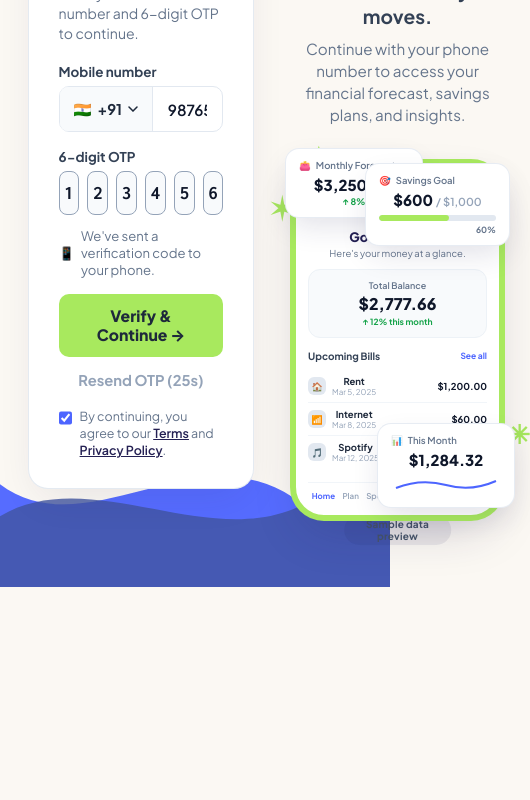
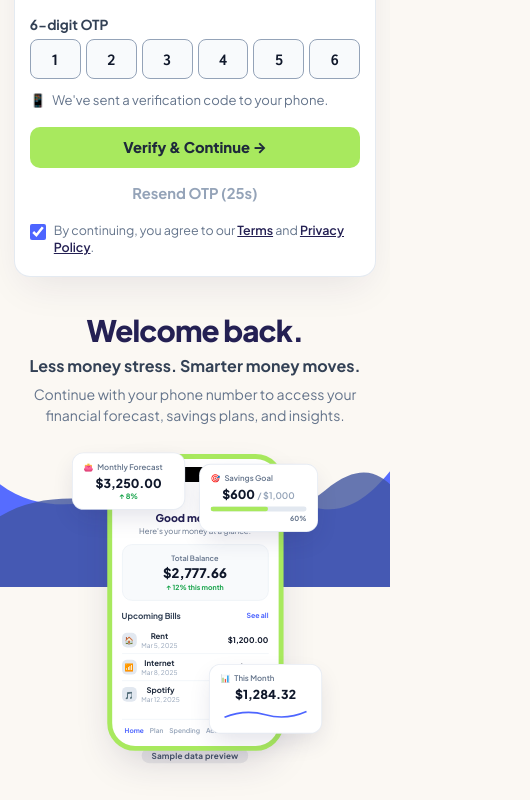
Before and after one commit to sunidhiv018/hack-a-night-project, a website: page frontend/login.html in a window 390 px wide. Shown: the part 257-1057 px from the top of the page, 530 px wide, since content can reach past the window. Before the commit the page ends 844 px from the top, so only its background shows below. Drawn offline with Linux system fonts and the light colour scheme.

Commit message:
Make login page responsive across mobile, tablet, and desktop viewports

```diff
--- a/frontend/login.html
+++ b/frontend/login.html
@@ -36,11 +36,17 @@
       padding: 0;
     }
 
+    html {
+      overflow-x: hidden;
+      width: 100%;
+    }
+
     body {
       font-family: 'Plus Jakarta Sans', -apple-system, BlinkMacSystemFont, "Segoe UI", Roboto, sans-serif;
       background-color: var(--cream-bg);
       color: var(--text-dark);
       min-height: 100vh;
+      width: 100%;
       overflow-x: hidden;
       display: flex;
       flex-direction: column;
@@ -53,11 +59,13 @@
       top: 0;
       z-index: 100;
       background-color: var(--navy);
-      padding: 0.6rem 1.75rem;
+      padding: 0.65rem 1.75rem;
       display: flex;
       align-items: center;
       justify-content: space-between;
       box-shadow: 0 4px 20px rgba(0,0,0,0.1);
+      width: 100%;
+      box-sizing: border-box;
     }
 
     .navbar-brand {
@@ -161,6 +169,7 @@
       display: inline-flex;
       align-items: center;
       justify-content: center;
+      white-space: nowrap;
     }
 
     .btn-back-home:hover {
@@ -175,17 +184,18 @@
       display: flex;
       align-items: center;
       justify-content: center;
-      padding: 1.25rem 1.75rem 2.25rem;
-      max-width: 1180px;
+      padding: 2rem 1.5rem 3rem;
+      max-width: 1200px;
       margin: 0 auto;
       width: 100%;
       z-index: 10;
+      box-sizing: border-box;
     }
 
     .login-grid {
       display: grid;
-      grid-template-columns: 1.1fr 0.9fr;
-      gap: 2.25rem;
+      grid-template-columns: 1.15fr 0.85fr;
+      gap: 3rem;
       align-items: center;
       width: 100%;
     }
@@ -195,19 +205,20 @@
       display: flex;
       flex-direction: column;
       position: relative;
+      width: 100%;
     }
 
     .hero-title {
-      font-size: 2.85rem;
+      font-size: clamp(2rem, 3.8vw, 2.85rem);
       font-weight: 800;
       color: var(--navy);
-      line-height: 1.12;
+      line-height: 1.15;
       letter-spacing: -0.03em;
-      margin-bottom: 0.35rem;
+      margin-bottom: 0.5rem;
     }
 
     .hero-subtitle {
-      font-size: 1.2rem;
+      font-size: clamp(1.05rem, 1.8vw, 1.25rem);
       font-weight: 700;
       color: #334155;
       margin-bottom: 0.5rem;
@@ -217,9 +228,9 @@
     .hero-desc {
       font-size: 0.95rem;
       color: var(--text-muted);
-      line-height: 1.45;
-      max-width: 440px;
-      margin-bottom: 1.5rem;
+      line-height: 1.5;
+      max-width: 460px;
+      margin-bottom: 1.75rem;
     }
 
     /* Mockup Showcase */
@@ -232,6 +243,7 @@
       display: flex;
       align-items: center;
       justify-content: center;
+      overflow: visible;
     }
 
     /* Phone Shell */
@@ -244,6 +256,7 @@
       padding: 10px 12px 14px;
       position: relative;
       z-index: 5;
+      flex-shrink: 0;
     }
 
     .phone-notch {
@@ -380,6 +393,7 @@
       border: 1px solid rgba(226, 232, 240, 0.8);
       z-index: 6;
       animation: floatSlow 4s ease-in-out infinite alternate;
+      box-sizing: border-box;
     }
 
     @keyframes floatSlow {
@@ -389,21 +403,21 @@
 
     .card-top-left {
       top: 5px;
-      left: -5px;
+      left: 0;
       width: 138px;
       animation-delay: 0s;
     }
 
     .card-top-right {
       top: 20px;
-      right: -5px;
+      right: 0;
       width: 145px;
       animation-delay: 1.2s;
     }
 
     .card-bottom-right {
       bottom: 15px;
-      right: -10px;
+      right: -5px;
       width: 138px;
       animation-delay: 2.4s;
     }
@@ -458,6 +472,7 @@
       padding: 3px 12px;
       border-radius: 99px;
       letter-spacing: 0.02em;
+      white-space: nowrap;
     }
 
     /* Decorative Sparkles */
@@ -473,12 +488,13 @@
     .login-card {
       background: #ffffff;
       border-radius: 20px;
-      padding: 1.85rem 1.85rem;
+      padding: 2rem 2rem;
       box-shadow: 0 15px 40px -10px rgba(36, 32, 83, 0.1);
       border: 1px solid rgba(226, 232, 240, 0.9);
       width: 100%;
-      max-width: 410px;
+      max-width: 440px;
       margin-left: auto;
+      box-sizing: border-box;
     }
 
     .login-card-title {
@@ -486,34 +502,34 @@
       font-weight: 800;
       color: var(--navy);
       letter-spacing: -0.02em;
-      margin-bottom: 0.25rem;
+      margin-bottom: 0.35rem;
     }
 
     .login-card-sub {
-      font-size: 0.88rem;
+      font-size: 0.9rem;
       color: var(--text-muted);
-      margin-bottom: 1.25rem;
-      line-height: 1.4;
+      margin-bottom: 1.35rem;
+      line-height: 1.45;
     }
 
     /* Form Elements */
     .form-group {
-      margin-bottom: 1rem;
+      margin-bottom: 1.15rem;
     }
 
     .form-label {
       display: block;
-      font-size: 0.84rem;
+      font-size: 0.86rem;
       font-weight: 700;
       color: #334155;
-      margin-bottom: 0.35rem;
+      margin-bottom: 0.4rem;
     }
 
     /* Phone Input Container */
     .phone-input-wrap {
       display: flex;
       align-items: stretch;
-      height: 46px;
+      height: 48px;
       border: 1.5px solid var(--border-color);
       border-radius: 10px;
       overflow: visible;
@@ -592,6 +608,7 @@
       display: flex;
       align-items: center;
       gap: 8px;
+      width: 100%;
     }
 
     .country-opt:hover, .country-opt:focus-visible {
@@ -612,8 +629,9 @@
       color: #0f172a;
       outline: none;
       width: 100%;
+      min-width: 0;
       background: transparent;
-      line-height: 46px;
+      line-height: 48px;
     }
 
     .phone-text-input::placeholder {
@@ -639,11 +657,12 @@
       grid-template-columns: repeat(6, 1fr);
       gap: 8px;
       margin-bottom: 0.75rem;
+      width: 100%;
     }
 
     .otp-box {
       width: 100%;
-      height: 44px;
+      height: 46px;
       border: 1.5px solid var(--border-color);
       border-radius: 8px;
       text-align: center;
@@ -654,6 +673,8 @@
       background: #ffffff;
       outline: none;
       transition: all 0.2s;
+      min-width: 0;
+      box-sizing: border-box;
     }
 
     .otp-box:focus {
@@ -679,32 +700,6 @@
 
     .otp-sent-hint.visible {
       display: flex;
-    }
-
-    /* Demo Mode Banner */
-    .demo-otp-banner {
-      background: #ecfdf5;
-      border: 1px solid #a7f3d0;
-      color: #065f46;
-      border-radius: 10px;
-      padding: 0.65rem 0.9rem;
-      font-size: 0.82rem;
-      line-height: 1.4;
-      margin-bottom: 1.25rem;
-      display: flex;
-      align-items: flex-start;
-      gap: 8px;
-    }
-
-    .demo-otp-code {
-      font-family: 'Inconsolata', monospace;
-      font-size: 1.05rem;
-      font-weight: 800;
-      color: #047857;
-      letter-spacing: 2px;
-      background: #d1fae5;
-      padding: 1px 6px;
-      border-radius: 4px;
     }
 
     /* Buttons */
@@ -714,7 +709,7 @@
       color: #1e293b;
       border: none;
       border-radius: 10px;
-      padding: 0.75rem 1.25rem;
+      padding: 0.8rem 1.25rem;
       font-family: inherit;
       font-weight: 800;
       font-size: 0.98rem;
@@ -757,48 +752,9 @@
       display: none;
     }
 
-    .login-divider {
-      display: flex;
-      align-items: center;
-      text-align: center;
-      margin: 1.15rem 0;
-      color: #94a3b8;
-      font-size: 0.85rem;
-      font-weight: 600;
-    }
-
-    .login-divider::before, .login-divider::after {
-      content: '';
-      flex: 1;
-      border-bottom: 1px solid var(--border-color);
-    }
-
-    .login-divider span {
-      padding: 0 10px;
-    }
-
-    .btn-edit-number {
-      width: 100%;
-      background: #ffffff;
-      color: #334155;
-      border: 1.5px solid var(--border-color);
-      border-radius: 12px;
-      padding: 0.75rem 1.25rem;
-      font-family: inherit;
-      font-weight: 700;
-      font-size: 0.95rem;
-      cursor: pointer;
-      transition: background 0.2s, border-color 0.2s;
-    }
-
-    .btn-edit-number:hover {
-      background: #f8fafc;
-      border-color: #cbd5e1;
-    }
-
     .resend-row {
       text-align: center;
-      margin-top: 0.65rem;
+      margin-top: 0.75rem;
     }
 
     .btn-resend-link {
@@ -828,7 +784,7 @@
       display: flex;
       align-items: flex-start;
       gap: 8px;
-      margin-top: 0.95rem;
+      margin-top: 1rem;
       font-size: 0.78rem;
       color: var(--text-muted);
       line-height: 1.35;
@@ -840,6 +796,7 @@
       width: 16px;
       height: 16px;
       cursor: pointer;
+      flex-shrink: 0;
     }
 
     .terms-row a {
@@ -885,116 +842,157 @@
       opacity: 0.95;
     }
 
-    /* Responsive */
-    @media (max-width: 991px) {
+    /* ==========================================================================
+       Responsive Media Queries
+       ========================================================================== */
+    @media (max-width: 1024px) {
       .login-grid {
-      display: grid;
-      grid-template-columns: 1.1fr 0.9fr;
-      gap: 2.25rem;
-      align-items: center;
-      width: 100%;
-    }
-      .login-card {
-      background: #ffffff;
-      border-radius: 20px;
-      padding: 1.85rem 1.85rem;
-      box-shadow: 0 15px 40px -10px rgba(36, 32, 83, 0.1);
-      border: 1px solid rgba(226, 232, 240, 0.9);
-      width: 100%;
-      max-width: 410px;
-      margin-left: auto;
-    }
+        gap: 2rem;
+      }
+      .login-main {
+        padding: 1.5rem 1.25rem 2.5rem;
+      }
+    }
+
+    @media (max-width: 900px) {
+      .nav-links {
+        display: none;
+      }
+      .login-grid {
+        grid-template-columns: 1fr;
+        gap: 2.25rem;
+        max-width: 480px;
+        margin: 0 auto;
+      }
       .left-hero {
         order: 2;
         text-align: center;
         align-items: center;
       }
+      .hero-title, .hero-subtitle, .hero-desc {
+        text-align: center;
+      }
+      .hero-desc {
+        margin-left: auto;
+        margin-right: auto;
+      }
+      .login-card {
+        order: 1;
+        margin: 0 auto;
+        max-width: 100%;
+      }
+    }
+
+    @media (max-width: 600px) {
+      .login-navbar {
+        padding: 0.6rem 1rem;
+      }
+      .navbar-brand {
+        font-size: 1.15rem;
+        gap: 8px;
+      }
+      .bnm-logo-badge {
+        width: 30px;
+        height: 30px;
+      }
+      .btn-back-home {
+        font-size: 0.84rem;
+        padding: 0.45rem 0.95rem;
+      }
+      .login-main {
+        padding: 1.25rem 0.85rem 2rem;
+      }
+      .login-card {
+        padding: 1.5rem 1.25rem;
+        border-radius: 16px;
+      }
+      .login-card-title {
+        font-size: 1.35rem;
+      }
       .hero-title {
-      font-size: 2.85rem;
-      font-weight: 800;
-      color: var(--navy);
-      line-height: 1.12;
-      letter-spacing: -0.03em;
-      margin-bottom: 0.35rem;
-    }
+        font-size: 1.85rem;
+      }
+      .hero-subtitle {
+        font-size: 1rem;
+      }
       .hero-desc {
-      font-size: 0.95rem;
-      color: var(--text-muted);
-      line-height: 1.45;
-      max-width: 440px;
-      margin-bottom: 1.5rem;
-    }
-      .nav-links {
+        font-size: 0.88rem;
+      }
+      .mockup-showcase {
+        max-width: 360px;
+        min-height: 340px;
+        transform: scale(0.92);
+        transform-origin: center center;
+      }
+      .card-top-left {
+        left: 5px;
+      }
+      .card-top-right {
+        right: 5px;
+      }
+      .card-bottom-right {
+        right: 0;
+      }
+      .spark {
         display: none;
       }
-      .wave-bg {
-      position: fixed;
-      bottom: 0;
-      left: 0;
-      width: 100%;
-      height: 180px;
-      pointer-events: none;
-      z-index: 1;
-      opacity: 0.95;
-    }
-    }
-
-    @media (max-width: 480px) {
+    }
+
+    @media (max-width: 420px) {
       .login-navbar {
-        padding: 0.75rem 1rem;
+        padding: 0.5rem 0.75rem;
+      }
+      .navbar-brand span:last-child {
+        font-size: 1.05rem;
       }
       .login-card {
-      background: #ffffff;
-      border-radius: 20px;
-      padding: 1.85rem 1.85rem;
-      box-shadow: 0 15px 40px -10px rgba(36, 32, 83, 0.1);
-      border: 1px solid rgba(226, 232, 240, 0.9);
-      width: 100%;
-      max-width: 410px;
-      margin-left: auto;
-    }
-      .hero-title {
-      font-size: 2.85rem;
-      font-weight: 800;
-      color: var(--navy);
-      line-height: 1.12;
-      letter-spacing: -0.03em;
-      margin-bottom: 0.35rem;
-    }
-      .floating-card {
-      position: absolute;
-      background: #ffffff;
-      border-radius: 14px;
-      padding: 10px 13px;
-      box-shadow: 0 12px 30px -5px rgba(36, 32, 83, 0.14);
-      border: 1px solid rgba(226, 232, 240, 0.8);
-      z-index: 6;
-      animation: floatSlow 4s ease-in-out infinite alternate;
-    }
-      .phone-mockup {
-      width: 215px;
-      background: #ffffff;
-      border: 6px solid #a8e95e;
-      border-radius: 34px;
-      box-shadow: 0 20px 50px -15px rgba(36, 32, 83, 0.22);
-      padding: 10px 12px 14px;
-      position: relative;
-      z-index: 5;
-    }
+        padding: 1.25rem 0.95rem;
+      }
+      .phone-input-wrap {
+        height: 44px;
+      }
+      .country-select-btn {
+        padding: 0 0.65rem;
+        font-size: 0.85rem;
+      }
+      .phone-text-input {
+        font-size: 0.9rem;
+        padding: 0 0.7rem;
+      }
+      .otp-grid {
+        gap: 5px;
+      }
       .otp-box {
-      width: 100%;
-      height: 44px;
-      border: 1.5px solid var(--border-color);
-      border-radius: 8px;
-      text-align: center;
-      font-size: 1.2rem;
-      font-weight: 800;
-      font-family: 'Inconsolata', monospace;
-      color: #0f172a;
-      background: #ffffff;
-      outline: none;
-      transition: all 0.2s;
-    }
+        height: 40px;
+        font-size: 1.05rem;
+      }
+      .btn-verify {
+        font-size: 0.92rem;
+        padding: 0.7rem 1rem;
+      }
+      .mockup-showcase {
+        max-width: 310px;
+        transform: scale(0.82);
+        transform-origin: center top;
+        margin-bottom: -40px;
+      }
+    }
+
+    @media (max-width: 350px) {
+      .otp-grid {
+        gap: 3px;
+      }
+      .otp-box {
+        height: 36px;
+        font-size: 0.95rem;
+      }
+      .login-card {
+        padding: 1rem 0.75rem;
+      }
+      .mockup-showcase {
+        transform: scale(0.75);
+        margin-bottom: -60px;
+      }
     }
 
     /* SHARED BROKENOMORE LOGO COMPONENT */
```
